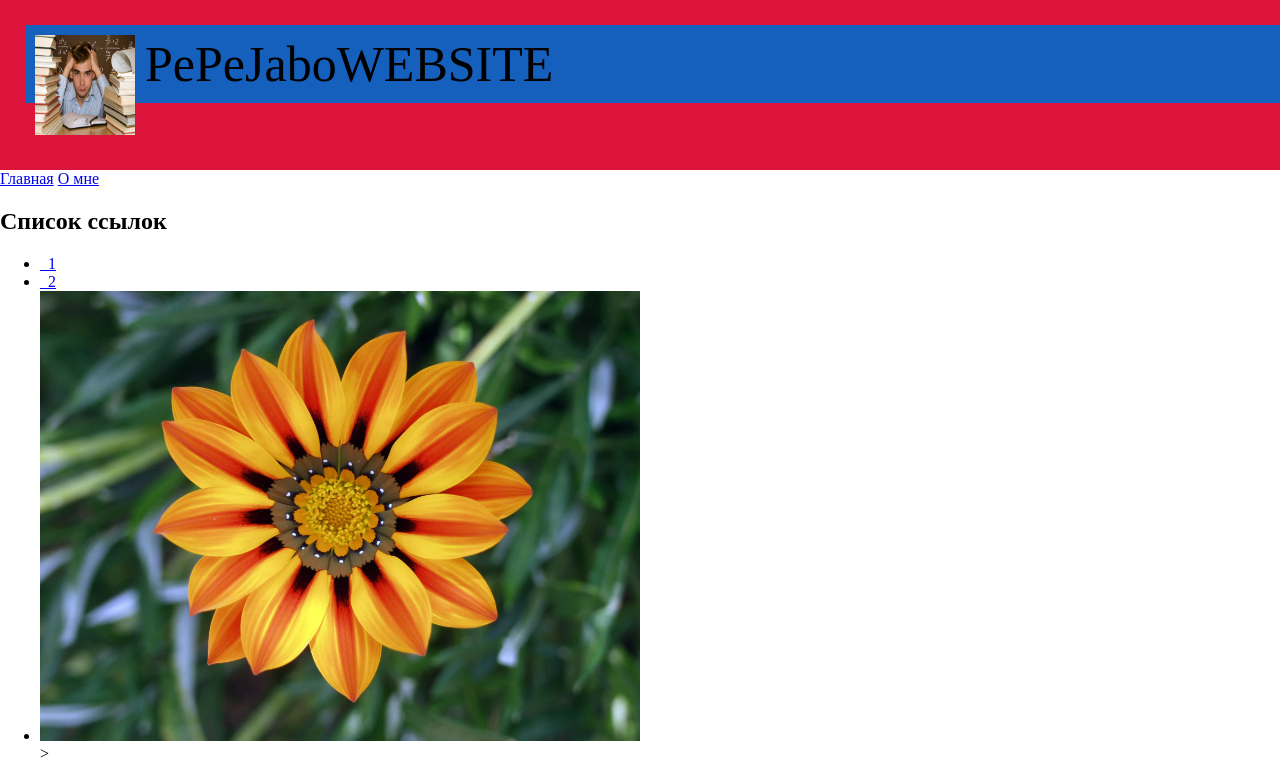
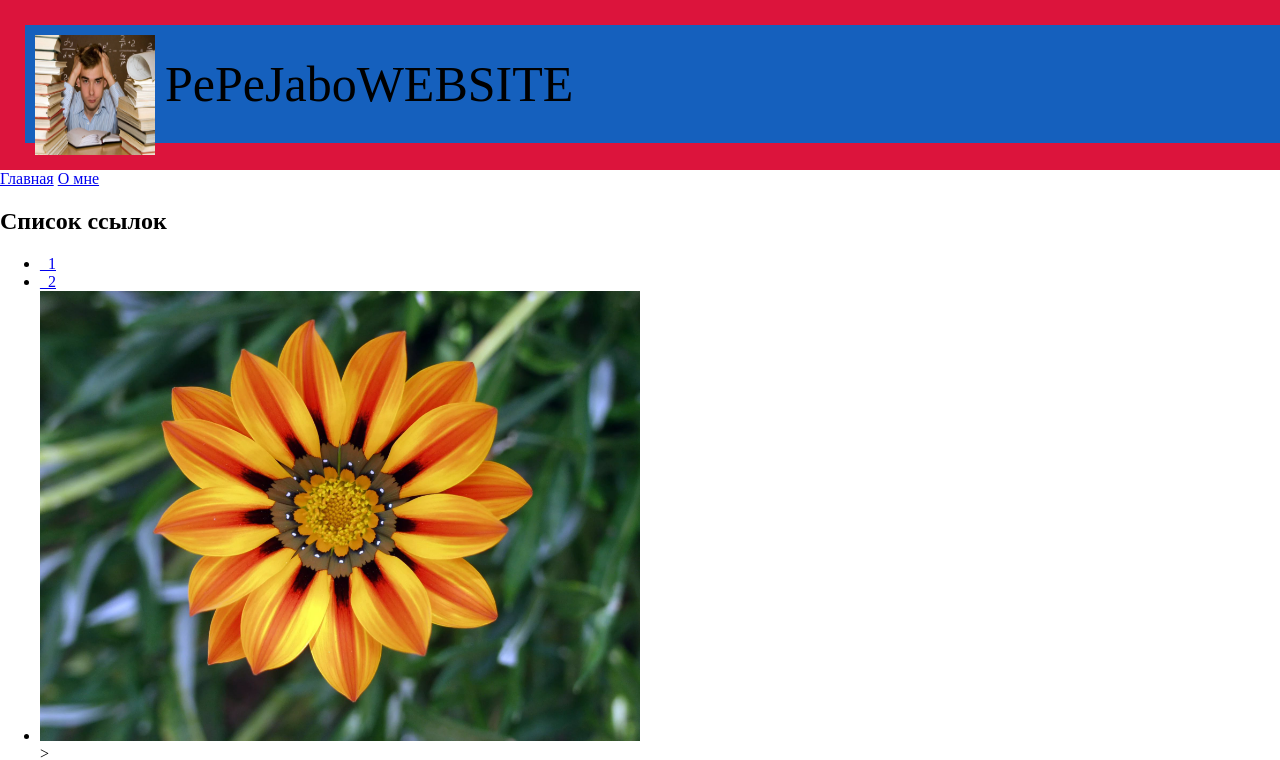
Before and after one commit to gggggggleb09/gggggggleb09.github.io, a plain HTML site: page index.html in a window 1280 px wide. Shown: the top 760 px of the page. Drawn offline with Linux system fonts and the light colour scheme.

Commit message:
Update index.html

```diff
--- a/index.html
+++ b/index.html
@@ -12,9 +12,9 @@
     <!-- этот блок будет тянуться по ширине окна -->
     <div style="width:100%; background-color:#dc143c; padding: 25px; height:120px;">
       <!-- картинка обтекает текст слева -->
-      <img style="float:left; margin:10px; width:100px; height:100px;" src="alimenty-uchashemusya1.jpg" alt="ПОМОГИТЕ" />
+      <img style="float:left; margin:10px; width:120px; height:120px;" src="alimenty-uchashemusya1.jpg" alt="ПОМОГИТЕ" />
       <!-- этот блок, как положено блочному элементу по умолчанию, займет всю оставшуюся ширину родительского элемента -->
-      <div style="background-color:#1560bd; padding:10px; font-size: 50px;">PePeJaboWEBSITE</div>
+      <div style="background-color:#1560bd; padding:30px; font-size: 50px;">PePeJaboWEBSITE</div>
     </div>
 
       <header>
```
